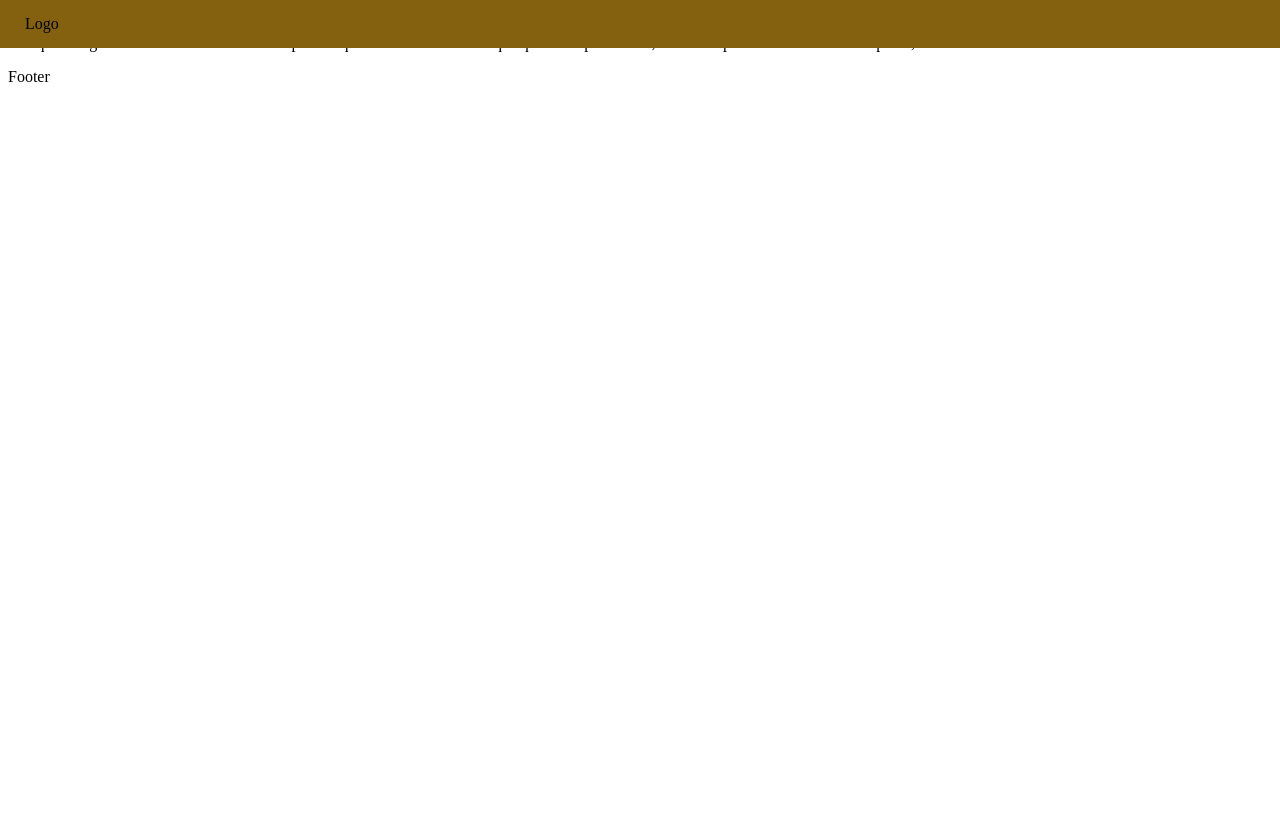
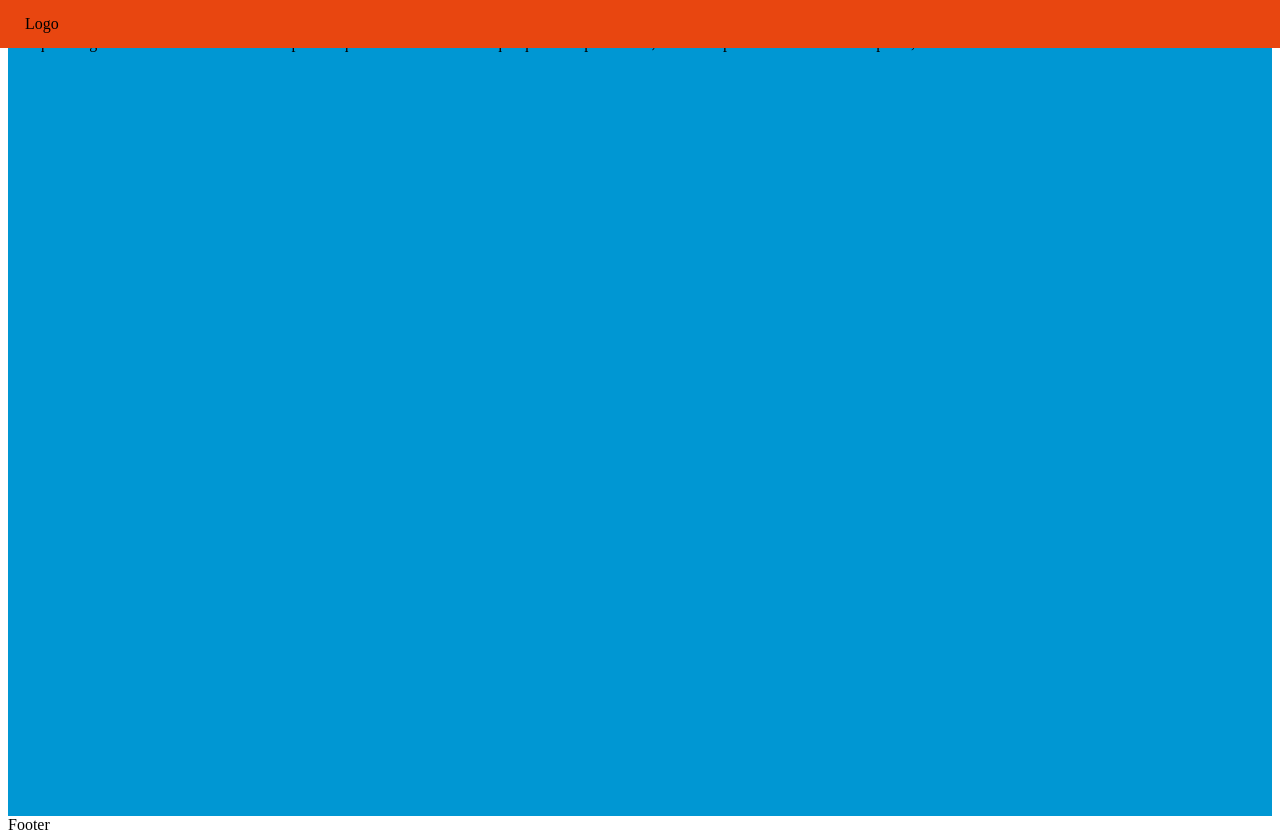
Before and after one commit to Dom-888/Mini-Project--Responsive-Design, a plain HTML site: page index.html in a window 1280 px wide. Before the commit the page ends 800 px from the top, so only its background shows below. Drawn offline with Linux system fonts and the light colour scheme.

Commit message:
Updated style

```diff
--- a/main.css
+++ b/main.css
@@ -1,8 +1,22 @@
+body, html {
+    height: 100%;
+}
+
 .header {
     position: fixed;
     top: 0;
     left: 0;
     right: 0;
-    background-color: #84610e;
+    background-color: #e84610;
     padding: 15px 25px;
 }
+
+.main {
+    height: 100%;
+}
+
+
+.section {
+    background-color: #0097d3;
+    height: 100%;
+}
```
